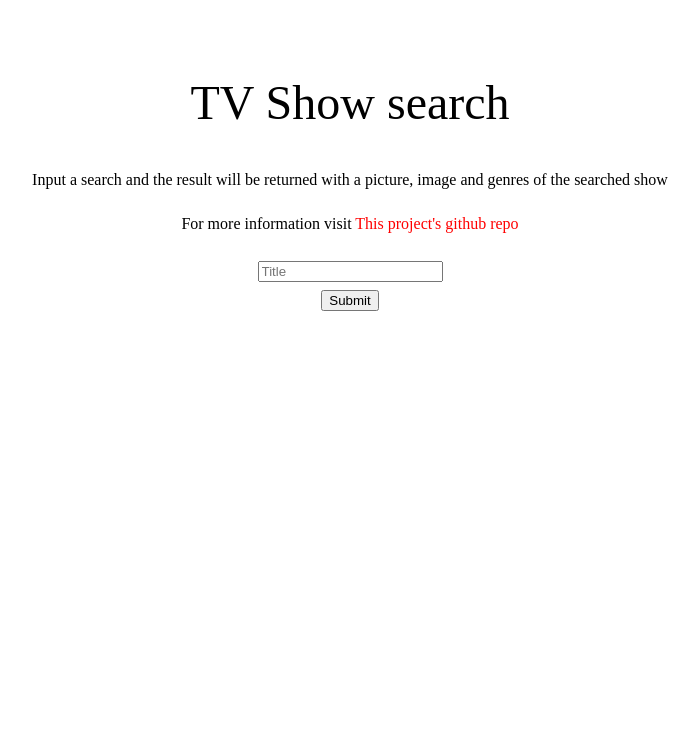
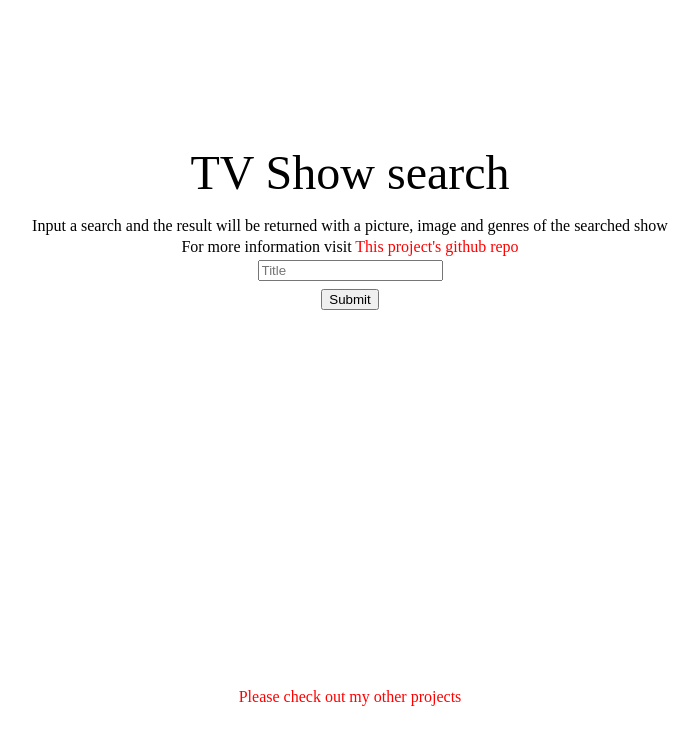
Before and after one commit to JevonThompsonx/TV-Show-Search, a plain HTML site: page index.html in a window 1280 px wide. Shown: the whole page, without its empty margins (290-989 px from the left). Drawn offline with nearby package versions, Linux system fonts and the light colour scheme.

Commit message:
New site link added

```diff
--- a/index.html
+++ b/index.html
@@ -10,7 +10,7 @@
     <link rel="stylesheet" href="styles.css">
 </head>
 
-<body>
+<body style="">
     <div class="body-wrapper">
     <h1 id="Tv-heading">TV Show search </h1>
 
@@ -24,6 +24,8 @@
     </form>
 
     </div>
+    	        <a id="link" href="https://arboreal-vector-385620.ue.r.appspot.com/">Please check out my other projects</a>
+
     <script src="https://cdn.jsdelivr.net/npm/axios@1.1.2/dist/axios.min.js"></script>
     <script src="java.js"></script>
 </body>
--- a/styles.css
+++ b/styles.css
@@ -147,10 +147,15 @@ a:active {
 body {
 	height: 100vh;
 	width: 100vw;
+		display: flex;
+	flex-direction: column;
+	justify-content: space-evenly;
+	align-items: center;
+
 }
 .body-wrapper {
 	padding-block: 50px;
-	height: 100%;
+	height: 50%;
 	width: 100%;
 	text-align: center;
 	display: flex;
```
